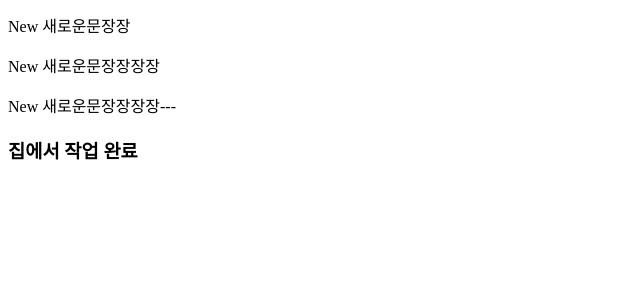
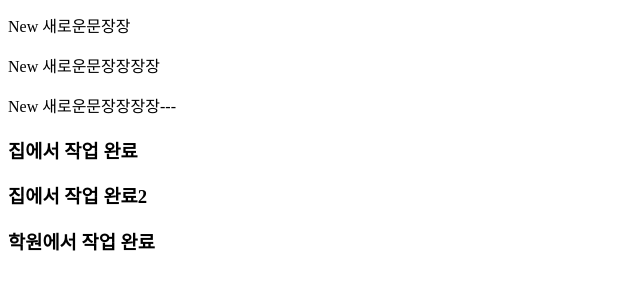
Before and after one commit to jjoy965/git-test-251016-1, a plain HTML site: page index.html in a window 1280 px wide. Shown: the part 107-396 px from the top of the page, without its empty margins (0-640 px from the left). Drawn offline with Linux system fonts and the light colour scheme.

Commit message:
학원에서 작업 완료함

```diff
--- a/index.html
+++ b/index.html
@@ -12,5 +12,10 @@
         <p>New 새로운문장장장장</p>
         <p>New 새로운문장장장장---</p>
         <h3>집에서 작업 완료</h3>
+        <h3>집에서 작업 완료2</h3>
+
+        <!-- 학원에서 작업완료라는 문구 넣고 집에서 당겨오기 -->
+
+        <h3>학원에서 작업 완료</h3>
     </body>
 </html>
```
